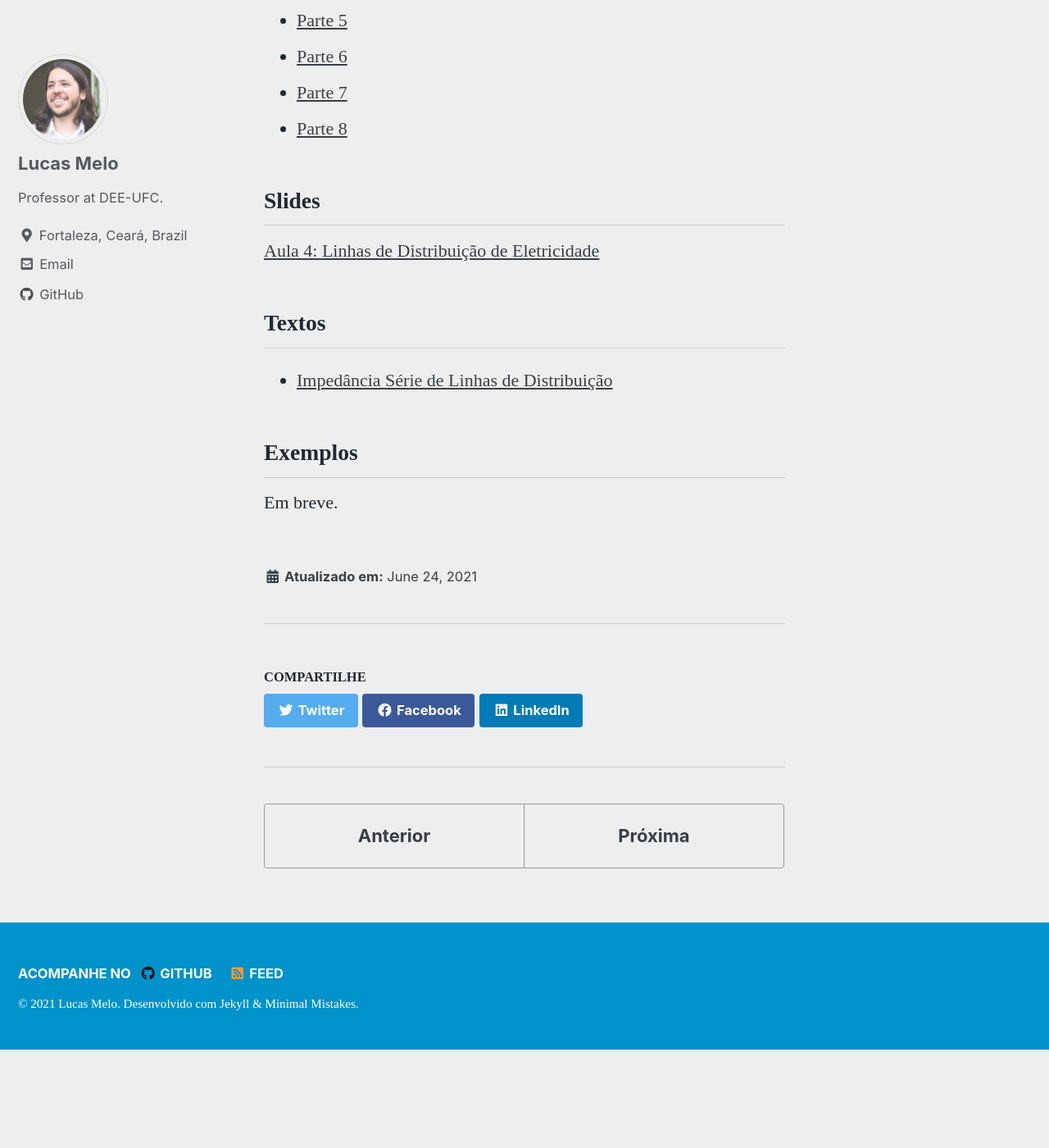
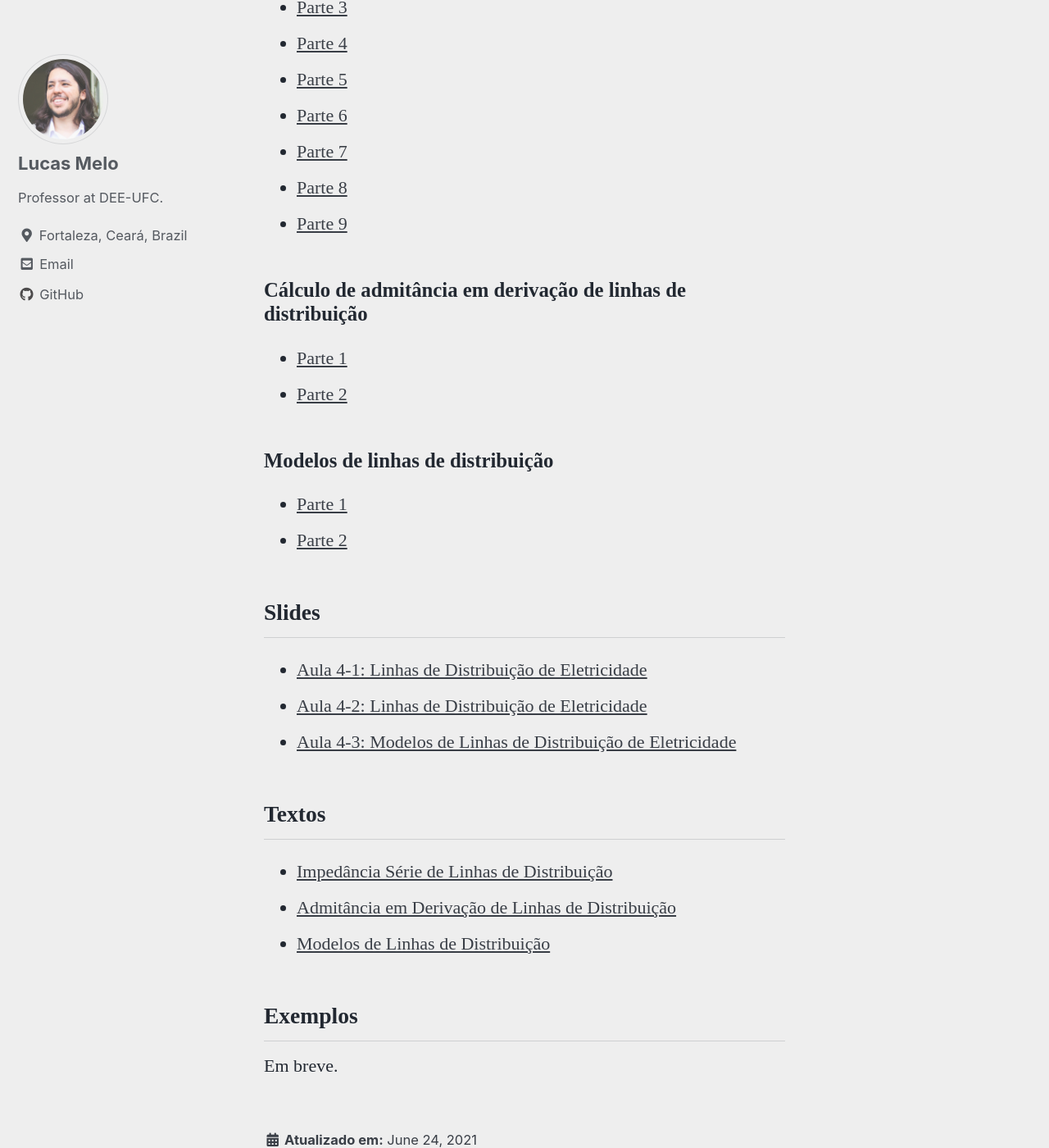
Before and after one commit to lucassm/lucassm.github.io, a Jekyll site: the page built from _teaching/DEE-2021/Unidade-04/index.md, in a window 1280 px wide and 1400 px high, scrolled down 586 px. Shown: the whole window at 82% size. Built offline with Jekyll 4.4.1, drawn with Linux system fonts in a browser that asks for light colours; cached includes are drawn as plain includes; some web fonts are replaced; before the commit the page ends 1866 px from its top, so only the background shows below that; some of the changed text lies outside the part shown.

Commit message:
UPDADE Unidade 4 SDEE-2021-1

```diff
--- a/_teaching/DEE-2021/Unidade-04/index.md
+++ b/_teaching/DEE-2021/Unidade-04/index.md
@@ -10,6 +10,8 @@ location: Fortaleza, Brazil
 
 ## Aulas
 Videos com a quarta aula do curso, com o assunto: *Linhas de Distribuição de Eletricidade*:
+
+### Cálculo de impedância série de linhas de distribuição
 - [Parte 1](https://drive.google.com/file/d/1Ic33u5qM2yzuJ3Git9w52hjqBWvyRQXB/view?usp=sharing)
 - [Parte 2](https://drive.google.com/file/d/12XEG2t8_s7qNxWX_WSB_IDrP4-tO18_M/view?usp=sharing)
 - [Parte 3](https://drive.google.com/file/d/1oFitkvNz4up_7g6GN9dBJorqG3MXFQZu/view?usp=sharing)
@@ -18,13 +20,25 @@ Videos com a quarta aula do curso, com o assunto: *Linhas de Distribuição de E
 - [Parte 6](https://drive.google.com/file/d/1n30AEh9Gc4UKffoCFts9eL6Eyg6qPyy4/view?usp=sharing)
 - [Parte 7](https://drive.google.com/file/d/1wBaFMh9t6lrzZ02-3Cbrf5GAUNkQOtns/view?usp=sharing)
 - [Parte 8](https://drive.google.com/file/d/12YsvMsAZyRCKfhJXq-5zQZAeppiw4tK5/view?usp=sharing)
+- [Parte 9](https://drive.google.com/file/d/1BCKGQZKiAvocMENObEa76XuQe8WfZXsR/view?usp=sharing)
 
+### Cálculo de admitância em derivação de linhas de distribuição
+- [Parte 1](https://drive.google.com/file/d/1JaGtXQYdbKQ_Y9JanMmcbMzUYFr4f8G4/view?usp=sharing)
+- [Parte 2](https://drive.google.com/file/d/1b8FGYwJEGbz-_wC2kSjpoi0A9mOkiIT7/view?usp=sharing)
+
+### Modelos de linhas de distribuição
+- [Parte 1](https://drive.google.com/file/d/1SZCTwtn_3HByYPBGJrnCu_3pt2QKJL4a/view?usp=sharing)
+- [Parte 2](https://drive.google.com/file/d/12Z6RIWIce9H_kdCNVx37UJSo25O0LzzH/view?usp=sharing)
 
 ## Slides
-[Aula 4: Linhas de Distribuição de Eletricidade](https://github.com/lucassm/lucassm.github.io/raw/master/files/SDEE-2021/aula4-1.pdf)
+- [Aula 4-1: Linhas de Distribuição de Eletricidade](https://github.com/lucassm/lucassm.github.io/raw/master/files/SDEE-2021/aula4-1.pdf)
+- [Aula 4-2: Linhas de Distribuição de Eletricidade](https://github.com/lucassm/lucassm.github.io/raw/master/files/SDEE-2021/aula4-2.pdf)
+- [Aula 4-3: Modelos de Linhas de Distribuição de Eletricidade](https://github.com/lucassm/lucassm.github.io/raw/master/files/SDEE-2021/aula4-3)
 
 ## Textos
 - [Impedância Série de Linhas de Distribuição](https://github.com/lucassm/lucassm.github.io/raw/master/files/SDEE-2021/Unidade-4-Impedancia-Serie-protected.pdf)
+- [Admitância em Derivação de Linhas de Distribuição](https://github.com/lucassm/lucassm.github.io/raw/master/files/SDEE-2021/Unidade-5-Adimitancia-Shunt-protected.pdf)
+- [Modelos de Linhas de Distribuição](https://github.com/lucassm/lucassm.github.io/raw/master/files/SDEE-2021/Unidade-6-Modelos-de-Linhas-de-Distribuicao-protected.pdf)
 
 ## Exemplos
 Em breve.
```
Also changed, not shown: 4 other files.
